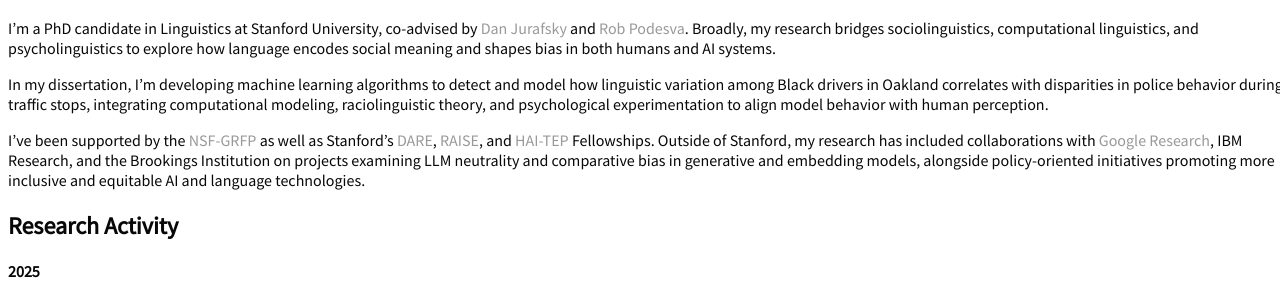
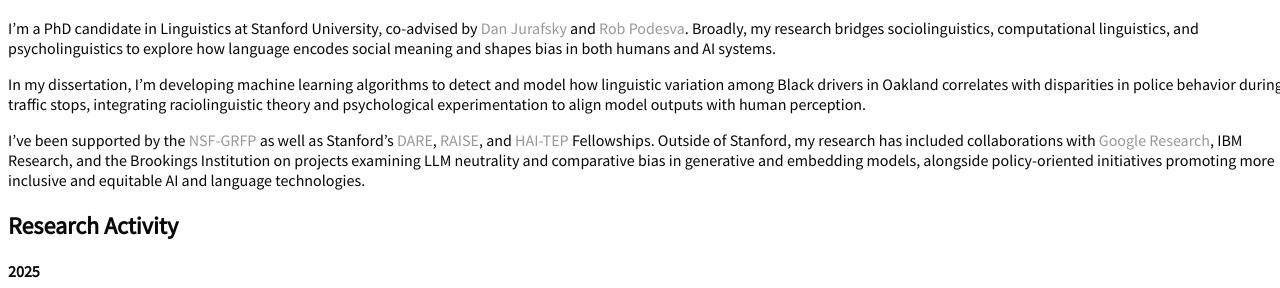
Before and after one commit to mariemmanue/mariemmanue, a Jekyll site: the page built from index.md, in a window 1280 px wide. Shown: the part 1566-1854 px from the top of the page. Built offline with Jekyll 4.4.1, drawn with Linux system fonts in a browser that asks for light colours.

Commit message:
Update index.md

```diff
--- a/index.md
+++ b/index.md
@@ -6,7 +6,7 @@ title: Marie Tano
 
 I’m a PhD candidate in Linguistics at Stanford University, co-advised by [Dan Jurafsky](https://web.stanford.edu/~jurafsky/) and [Rob Podesva](https://stanford.edu/~podesva/). Broadly, my research bridges sociolinguistics, computational linguistics, and psycholinguistics to explore how language encodes social meaning and shapes bias in both humans and AI systems.
 
-In my dissertation, I’m developing machine learning algorithms to detect and model how linguistic variation among Black drivers in Oakland correlates with disparities in police behavior during traffic stops, integrating computational modeling, raciolinguistic theory, and psychological experimentation to align model behavior with human perception.
+In my dissertation, I’m developing machine learning algorithms to detect and model how linguistic variation among Black drivers in Oakland correlates with disparities in police behavior during traffic stops, integrating raciolinguistic theory and psychological experimentation to align model outputs with human perception.
 
 I’ve been supported by the [NSF-GRFP](https://www.pomona.edu/news/2023/05/03-eleven-pomona-college-students-and-alumni-awarded-nsf-graduate-research-fellowships) as well as Stanford’s [DARE](https://vpge.stanford.edu/fellowships-funding/dare/fellows/2025), [RAISE](https://vpge.stanford.edu/fellowships-funding/raise/fellows/2023), and [HAI-TEP](https://hai.stanford.edu/policy/student-opportunities/tech-ethics-policy-fellowships) Fellowships. Outside of Stanford, my research has included collaborations with [Google Research](https://research.google/blog/responsible-ai-at-google-research-the-impact-lab/), IBM Research, and the Brookings Institution on projects examining LLM neutrality and comparative bias in generative and embedding models, alongside policy-oriented initiatives promoting more inclusive and equitable AI and language technologies.
 
```
